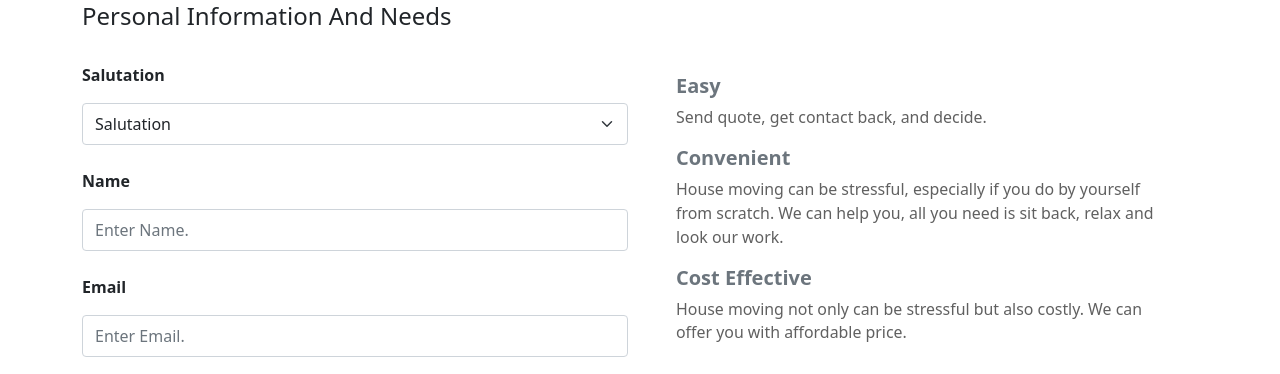
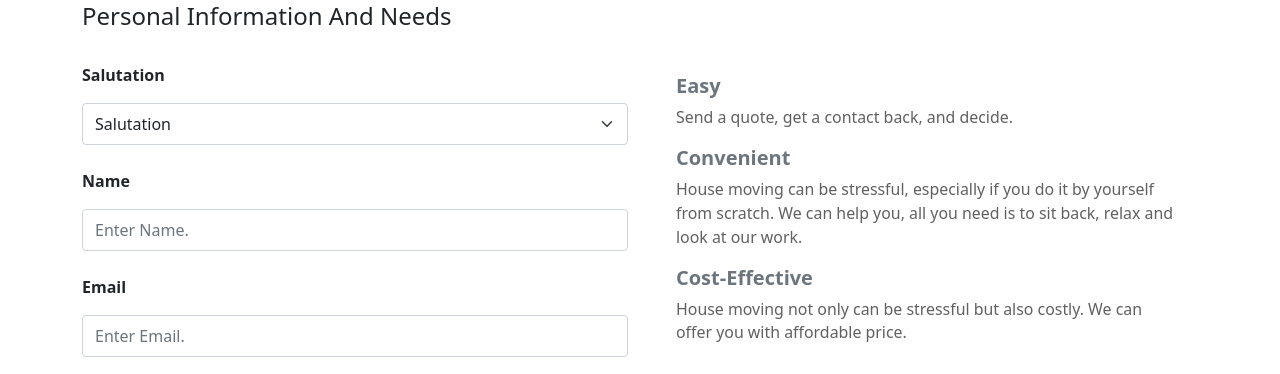
Before and after one commit to PmrKyaw/kmover, a Flask app: page /quote/psri in a window 1280 px wide. Shown: the part 227-601 px from the top of the page. Run offline with Flask 2, Linux system fonts and the light colour scheme; data that the repository does not hold is empty; some libraries are stand-ins or nearby versions.

Commit message:
fix detail

```diff
--- a/app.py
+++ b/app.py
@@ -73,9 +73,8 @@ def quoted():
         session.pop("quoted")
         return render_template("quoted.html")
 
-    return render_template("quoted.html")
+    return redirect("/")
 
-    return redirect("/")
 
 @app.route("/quote/psri", methods = ["GET", "POST"])
 def psri():
--- a/templates/contact_us.html
+++ b/templates/contact_us.html
@@ -22,7 +22,7 @@
                     </div>
                     <div class="mt2 mb-4">
                         <h4 class="fs-5">Our Facebook Page:</h4>
-                        <span>https//www.facebook.com</span>
+                        <a class="text-decoration-none" href="https://www.facebook.com" target="_blank"><span>https://www.facebook.com</span></a>
                     </div>
                 </div>
                 <div class="col-md-6 p-c pb-3">
--- a/templates/personal_info.html
+++ b/templates/personal_info.html
@@ -170,7 +170,7 @@
                                     Easy
                                 </h3>
                                 <p class="lh-base text-secondary" style="font-size: 15.9px; color: #606060 !important;">
-                                    Send quote, get contact back, and decide.
+                                    Send a quote, get a contact back, and decide.
                                 </p>
                             </div>
                             <div class="mb-3">
@@ -178,12 +178,12 @@
                                     Convenient
                                 </h3>
                                 <p class="lh-base text-secondary" style="font-size: 15.9px; color: #606060 !important;">
-                                    House moving can be stressful, especially if you do by yourself from scratch. We can help you, all you need is  sit back, relax and look our work.
+                                    House moving can be stressful, especially if you do it by yourself from scratch. We can help you, all you need is to sit back, relax and look at our work.
                                 </p>
                             </div>
                             <div class="mb-3">
                                 <h3 class="fs-5 fw-bold text-secondary">
-                                    Cost Effective
+                                    Cost-Effective
                                 </h3>
                                 <p class="lh-base text-secondary" style="font-size: 15.9px; color: #606060 !important;">
                                     House moving not only can be stressful but also costly. We can offer you with affordable price.
--- a/templates/quoted.html
+++ b/templates/quoted.html
@@ -21,7 +21,7 @@
                     <img src="{{ url_for('static', filename='check-mark.png') }}" width="120" alt="Success Check">
                 </div>
                 <div class="mb-3">
-                    <h3 class="fs-2 text-secondary fw-bold lh-lg">You're successfully sent.</h3>
+                    <h3 class="fs-2 text-secondary fw-bold lh-lg">You've successfully sent.</h3>
                 </div>
                 <div class="mb-3">
                     <p class="fs-5 text-secondary text-center">Your quote is received, and we will contact you soon.</p>
```
